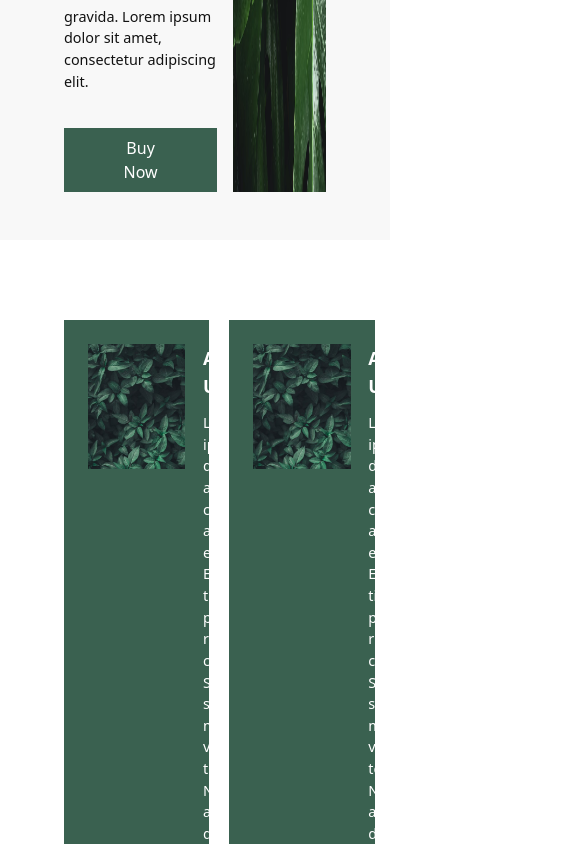
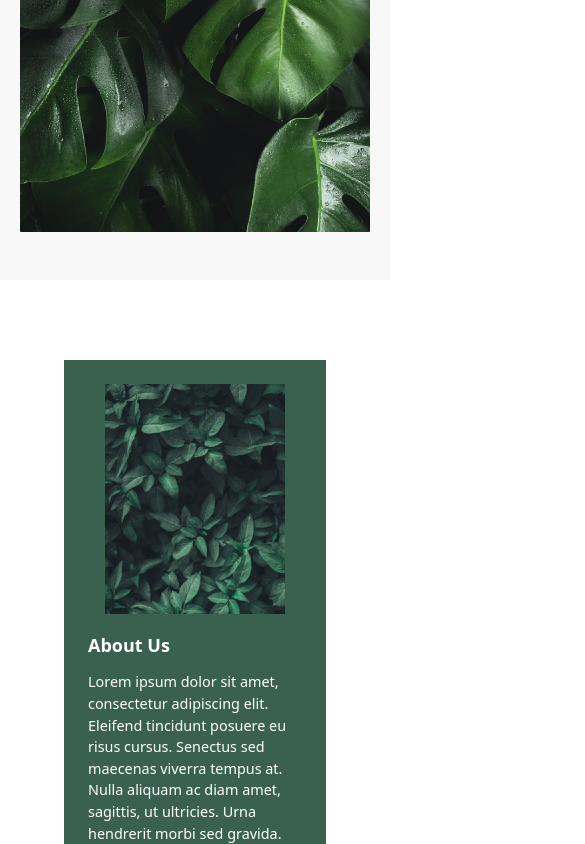
Before and after one commit to RochaDiego04/PlantMe-LandingPage, a React app: page / in a window 390 px wide. Shown: the part 960-1804 px from the top of the page, 585 px wide, since content can reach past the window. Built offline with nearby package versions, Linux system fonts and the light colour scheme; the HTML template or start-up script is replaced by a standard one.

Commit message:
feat: Adding responsiveness

```diff
--- a/src/components/core/Checkbox/CheckboxGroup.tsx
+++ b/src/components/core/Checkbox/CheckboxGroup.tsx
@@ -13,7 +13,7 @@ export default function CheckboxGroup({
 }: CheckboxGroupProps) {
   return (
     <div className={`${className ? className : ""}`}>
-      <div className="flex gap-12">
+      <div className="flex flex-wrap gap-12">
         {labels.map((label, index) => (
           <Checkbox
             key={index}
--- a/src/components/core/ContactCard/ContactCard.css
+++ b/src/components/core/ContactCard/ContactCard.css
@@ -1,4 +1,19 @@
 .contactCard__container {
   background-image: url("/src/assets/contactImage.png");
-  background-size: cover; /* Fills the element, may crop */
+  background-size: cover;
 }
+
+@media (max-width: 1170px) {
+  .contactCard__container {
+    max-width: none;
+    height: auto;
+    background-image: url("/src/assets/contactImage.png");
+    background-size: fit;
+    background-repeat: no-repeat;
+    background-position: center;
+    background-position-y: 60%;
+  }
+  .contactCard__top--info {
+    margin-bottom: 1.5rem;
+  }
+}
--- a/src/components/core/ContactCard/ContactCard.tsx
+++ b/src/components/core/ContactCard/ContactCard.tsx
@@ -10,11 +10,11 @@ export default function ContactCard() {
         <h2 className="text-black font-extrabold text-4xl leading-14 mb-2.5">
           Contact Us
         </h2>
-        <p className=" text-sm leading-5 mb-14">
+        <p className="contactCard__top--info text-sm leading-5 mb-14">
           Fill up the form and ur Team will get back to you within 24 hours.
           Happy to see your message!
         </p>
-        <ul className="flex flex-col gap-1.5">
+        <ul className="flex flex-col gap-1.5 mb-2">
           <li>
             <Button
               buttonType="anchor"
@@ -56,7 +56,13 @@ export default function ContactCard() {
             <Button
               buttonType="anchor"
               mode={ButtonMode.Option}
-              Icon={<img src={Socials} className=" w-7"></img>}
+              Icon={
+                <img
+                  src={Socials}
+                  className=" w-7"
+                  alt="socials image: facebook"
+                ></img>
+              }
               src="#"
               className=" gap-6"
             ></Button>
@@ -65,7 +71,13 @@ export default function ContactCard() {
             <Button
               buttonType="anchor"
               mode={ButtonMode.Option}
-              Icon={<img src={Socials} className=" w-7"></img>}
+              Icon={
+                <img
+                  src={Socials}
+                  className=" w-7"
+                  alt="socials image: facebook"
+                ></img>
+              }
               src="#"
               className=" gap-6"
             ></Button>
@@ -74,7 +86,13 @@ export default function ContactCard() {
             <Button
               buttonType="anchor"
               mode={ButtonMode.Option}
-              Icon={<img src={Socials} className=" w-7"></img>}
+              Icon={
+                <img
+                  src={Socials}
+                  className=" w-7"
+                  alt="socials image: facebook"
+                ></img>
+              }
               src="#"
               className=" gap-6"
             ></Button>
--- a/src/components/core/ContactForm/ContactForm.tsx
+++ b/src/components/core/ContactForm/ContactForm.tsx
@@ -99,7 +99,7 @@ export default function ContactForm() {
       ))}
 
       <div className="flex justify-end">
-        <Button className="px-10 py-2.5" mode={ButtonMode.Primary}>
+        <Button className="px-10 py-2.5 mb-4" mode={ButtonMode.Primary}>
           Send Message
         </Button>
       </div>
--- a/src/components/core/CustomCard/CustomCard.css
+++ b/src/components/core/CustomCard/CustomCard.css
@@ -4,15 +4,29 @@
   background-color: #3a6150;
   padding: 1.5rem;
   padding-bottom: 2.2rem;
-  align-items: flex-start; /* Aligns items to the top */
+  align-items: flex-start;
+}
+
+@media (max-width: 768px) {
+  .customCard__container {
+    flex-direction: column;
+  }
 }
 
 .customCard__image {
   object-fit: cover;
-  flex-shrink: 0; /* Prevents shrinking */
+  flex-shrink: 0;
+}
+
+@media (max-width: 768px) {
+  .customCard__image {
+    object-fit: cover;
+    flex-shrink: 0;
+    margin: 0 auto;
+  }
 }
 
 .customCard__content {
-  flex: 1; /* Allows text area to grow */
+  flex: 1;
   color: white;
 }
--- a/src/components/core/SelectDropdown/SelectDropdown.tsx
+++ b/src/components/core/SelectDropdown/SelectDropdown.tsx
@@ -17,6 +17,8 @@ export default function SelectDropdown({
 }: SelectDropdownProps) {
   const { open, setOpen, focusedIndex, dropdownRef, handleKeyDown } =
     useSelectDropdown(options, value, onChange);
+
+  const optionIds = options.map((_, index) => `select-option-${index}`);
 
   return (
     <div className="relative max-w-[320px]" ref={dropdownRef}>
@@ -39,10 +41,19 @@ export default function SelectDropdown({
         />
       </div>
       {open && (
-        <div className="absolute top-[105%] left-0 w-full max-h-[320px] py-2 border-1 border-grey2 rounded-lg bg-white">
+        <div
+          className="absolute top-[105%] left-0 w-full max-h-[320px] py-2 border-1 border-grey2 rounded-lg bg-white"
+          role="listbox"
+          aria-activedescendant={
+            focusedIndex >= 0 ? optionIds[focusedIndex] : undefined
+          }
+        >
           {options.map((option, index) => (
             <div
               key={option}
+              id={optionIds[index]}
+              role="option"
+              aria-selected={option === value}
               tabIndex={0}
               onClick={() => {
                 onChange(option);
--- /dev/null
+++ b/src/components/sections/AboutSection/AboutSection.css
@@ -0,0 +1,5 @@
+@media (max-width: 768px) {
+  .aboutSection__container {
+    flex-direction: column;
+  }
+}
--- a/src/components/sections/AboutSection/AboutSection.tsx
+++ b/src/components/sections/AboutSection/AboutSection.tsx
@@ -1,9 +1,10 @@
 import CustomCard from "../../core/CustomCard/CustomCard";
 import cardImage from "../../../assets/cardImage.jpg";
+import "./AboutSection.css";
 
 export default function AboutSection() {
   return (
-    <section className="flex gap-5 py-20 px-16">
+    <section className="aboutSection__container flex gap-5 py-20 px-16">
       <CustomCard
         title={"About Us"}
         linkName={"Learn more about →"}
--- /dev/null
+++ b/src/components/sections/FormSection/FormSection.css
@@ -0,0 +1,5 @@
+@media (max-width: 1170px) {
+  .formSection__innerContainer {
+    flex-direction: column;
+  }
+}
--- a/src/components/sections/FormSection/FormSection.tsx
+++ b/src/components/sections/FormSection/FormSection.tsx
@@ -1,10 +1,11 @@
 import ContactCard from "../../core/ContactCard/ContactCard";
 import ContactForm from "../../core/ContactForm/ContactForm";
+import "./FormSection.css";
 
 export default function FormSection() {
   return (
-    <footer className="py-20 px-16 bg-[#71837B]">
-      <div className="bg-white flex rounded-xl">
+    <footer className="formSection__container py-20 px-16 bg-[#71837B]">
+      <div className="formSection__innerContainer bg-white flex rounded-xl">
         <ContactCard />
         <ContactForm />
       </div>
--- a/src/components/sections/HeroSection/HeroSection.css
+++ b/src/components/sections/HeroSection/HeroSection.css
@@ -3,7 +3,7 @@
   grid-template-columns: repeat(2, 1fr);
 }
 
-@media (min-width: var(--screen-sm)) {
+@media (max-width: 768px) {
   .heroSection__container {
     display: block;
   }
@@ -16,7 +16,25 @@
   align-self: center;
 }
 
+.heroSection__leftSide__button {
+  margin-bottom: 1rem;
+}
+
+@media (max-width: 768px) {
+  .heroSection__leftSide__title {
+    text-align: center;
+  }
+}
+
 .heroSection__rightSide {
   display: flex;
   justify-self: end;
 }
+@media (max-width: 768px) {
+  .heroSection__rightSide {
+    justify-self: center;
+  }
+  .heroSection__rightSide img {
+    max-width: 350px;
+  }
+}
--- a/src/components/sections/HeroSection/HeroSection.tsx
+++ b/src/components/sections/HeroSection/HeroSection.tsx
@@ -7,7 +7,7 @@ export default function HeroSection() {
   return (
     <main className="bg-[#f8f8f8] heroSection__container gap-4 pt-6 px-16 pb-12">
       <div className="heroSection__leftSide">
-        <h1 className="mb-9 text-[#3a6150] text-[3rem]">
+        <h1 className="heroSection__leftSide__title mb-9 text-[#3a6150] text-[3rem]">
           Lorem ipsum dolor sit amet
         </h1>
         <div className="mb-9">
@@ -25,7 +25,7 @@ export default function HeroSection() {
         </div>
         <div>
           <Button
-            className="py-2 px-14"
+            className="heroSection__leftSide__button py-2 px-14"
             mode={ButtonMode.Primary}
             onClick={() => console.log("clicked")}
           >
```
